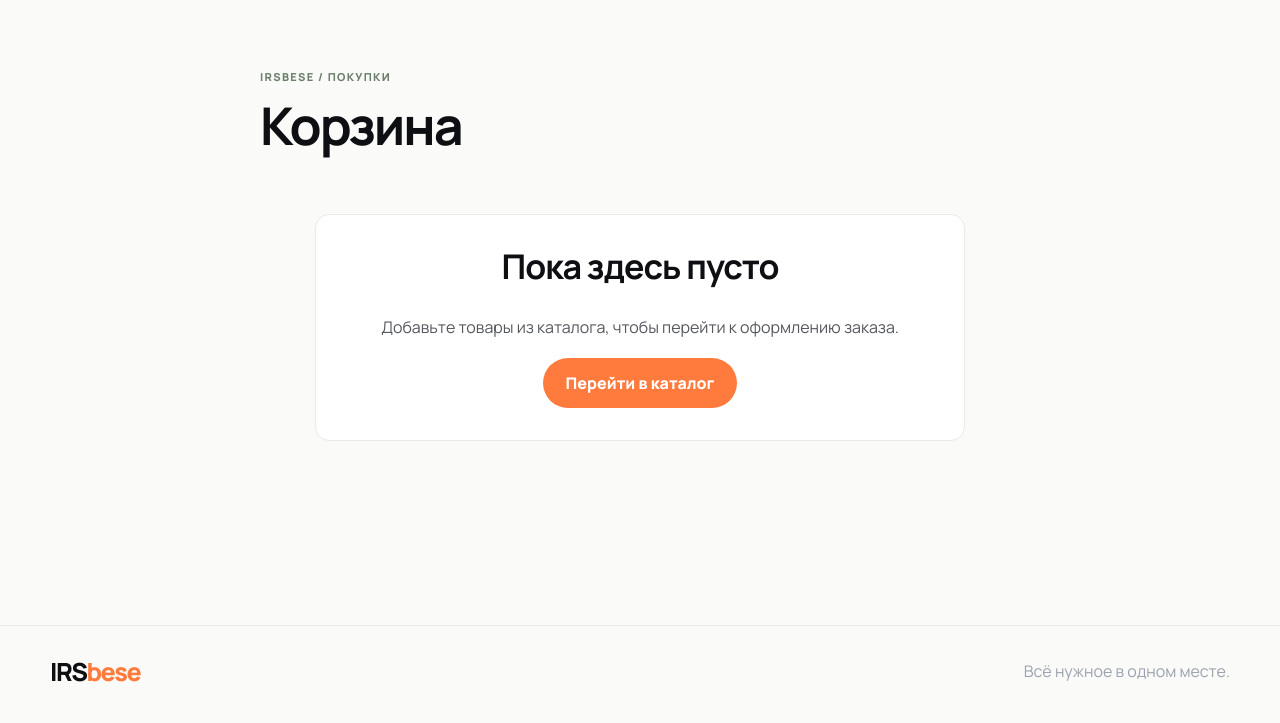
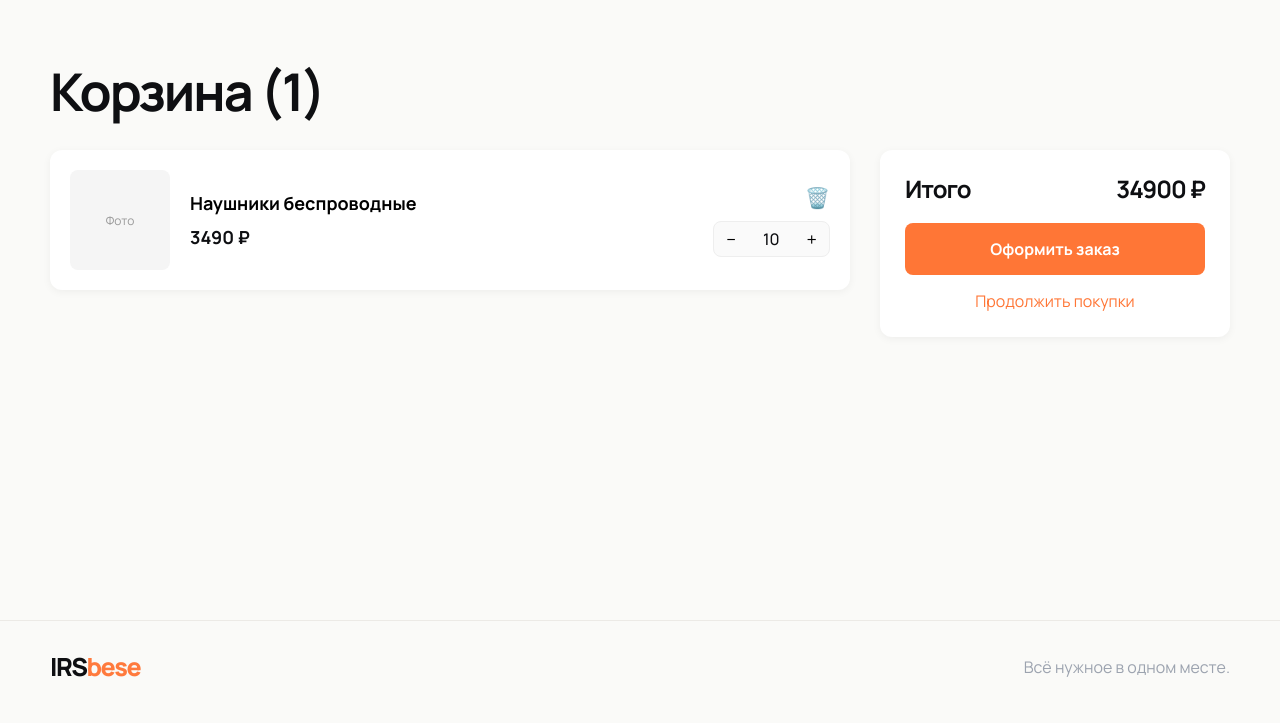
Before and after one commit to IRSbese/IRSbese, a Flask app: page /cart in a window 1280 px wide. Shown: the part 77-800 px from the top of the page. Run offline with Flask 3, Linux system fonts and the light colour scheme; the visitor is signed in with stand-in values (Sample User, id 1); data comes from the database, SQL or seed files in the repository; tables that the repository leaves empty hold one stand-in row (values such as "Sample post").

Commit message:
изменил файл
переделал дизайн страницы на тот что был на макете

```diff
--- a/irsbese_site/app/templates/pages/cart.html
+++ b/irsbese_site/app/templates/pages/cart.html
@@ -1,5 +1,76 @@
 {% extends "base.html" %}
 {% block title %}Корзина — IRSbese{% endblock %}
 {% block content %}
-<section class="section narrow"><span class="eyebrow">IRSBESE / ПОКУПКИ</span><h1>Корзина</h1><div class="empty-state"><h2>Пока здесь пусто</h2><p>Добавьте товары из каталога, чтобы перейти к оформлению заказа.</p><a class="button" href="{{ url_for('catalog.catalog') }}">Перейти в каталог</a></div></section>
+<section class="section">
+    <h1 style="margin-bottom: 30px;">Корзина ({{ items|length }})</h1>
+
+    {% if items %}
+        <!-- Сетка: 2 колонки -->
+        <div style="display: grid; grid-template-columns: 1fr 350px; gap: 30px; align-items: start;">
+
+            <!-- ЛЕВАЯ КОЛОНКА: ТОВАРЫ -->
+            <div class="cart-list" style="display: flex; flex-direction: column; gap: 15px;">
+                {% for item in items %}
+                    <div class="cart-item" style="display: flex; gap: 20px; background: #fff; padding: 20px; border-radius: 12px; box-shadow: 0 2px 8px rgba(0,0,0,0.05); align-items: center;">
+
+                        <!-- Фото товара -->
+                        <div style="width: 100px; height: 100px; background: #f5f5f5; border-radius: 8px; display: flex; align-items: center; justify-content: center; flex-shrink: 0;">
+                            {% if item.image %}
+                                <img src="{{ item.image }}" alt="{{ item.name }}" style="max-width: 100%; max-height: 100%; object-fit: contain;">
+                            {% else %}
+                                <span style="color: #999; font-size: 12px;">Фото</span>
+                            {% endif %}
+                        </div>
+
+                        <!-- Информация -->
+                        <div style="flex-grow: 1;">
+                            <h3 style="margin: 0 0 5px 0; font-size: 18px;">
+                                <a href="{{ url_for('product.product_page', product_id=item.product_id) }}" style="text-decoration: none; color: #000;">{{ item.name }}</a>
+                            </h3>
+                            <div style="margin-top: 10px; display: flex; align-items: center; gap: 10px;">
+                                <span style="font-size: 18px; font-weight: bold;">{{ item.price }} ₽</span>
+                            </div>
+                        </div>
+
+                        <!-- Управление количеством и удаление -->
+                        <div style="display: flex; flex-direction: column; align-items: flex-end; gap: 10px;">
+                            <!-- Кнопка удаления -->
+                            <a href="{{ url_for('cart.remove', cart_id=item.cart_id) }}" style="color: #999; text-decoration: none; font-size: 20px;" title="Удалить">🗑️</a>
+
+                            <!-- Переключатель + и - -->
+                            <div style="display: flex; align-items: center; border: 1px solid #eee; border-radius: 8px; overflow: hidden; background: #fafafa;">
+                                <a href="{{ url_for('cart.decrease', cart_id=item.cart_id) }}" style="padding: 5px 12px; text-decoration: none; color: #000; font-size: 18px;">−</a>
+                                <span style="padding: 5px 15px; font-weight: 500;">{{ item.quantity }}</span>
+                                <a href="{{ url_for('cart.increase', cart_id=item.cart_id) }}" style="padding: 5px 12px; text-decoration: none; color: #000; font-size: 18px;">+</a>
+                            </div>
+                        </div>
+
+                    </div>
+                {% endfor %}
+            </div>
+
+            <!-- ПРАВАЯ КОЛОНКА: ИТОГ -->
+            <div style="position: sticky; top: 20px;">
+                <div style="background: #fff; padding: 25px; border-radius: 12px; box-shadow: 0 2px 8px rgba(0,0,0,0.05);">
+                    <h2 style="margin-top: 0; font-size: 24px; display: flex; justify-content: space-between;">
+                        <span>Итого</span>
+                        <span>{{ total }} ₽</span>
+                    </h2>
+
+                    <a href="{{ url_for('cart.checkout') }}" class="button" style="display: block; text-align: center; background: #ff7636; color: #fff; padding: 15px; border-radius: 8px; text-decoration: none; font-weight: bold; margin-top: 20px;">Оформить заказ</a>
+                    <a href="{{ url_for('catalog.catalog') }}" style="display: block; text-align: center; color: #ff7636; margin-top: 15px; text-decoration: none;">Продолжить покупки</a>
+                </div>
+            </div>
+
+        </div>
+
+    {% else %}
+        <!-- Пустая корзина -->
+        <div class="empty-state" style="text-align: center; padding: 60px 20px; background: #fff; border-radius: 12px;">
+            <h2>Пока здесь пусто</h2>
+            <p style="color: #888; margin-bottom: 20px;">Добавьте товары из каталога, чтобы перейти к оформлению заказа.</p>
+            <a class="button" href="{{ url_for('catalog.catalog') }}">Перейти в каталог</a>
+        </div>
+    {% endif %}
+</section>
 {% endblock %}
```
